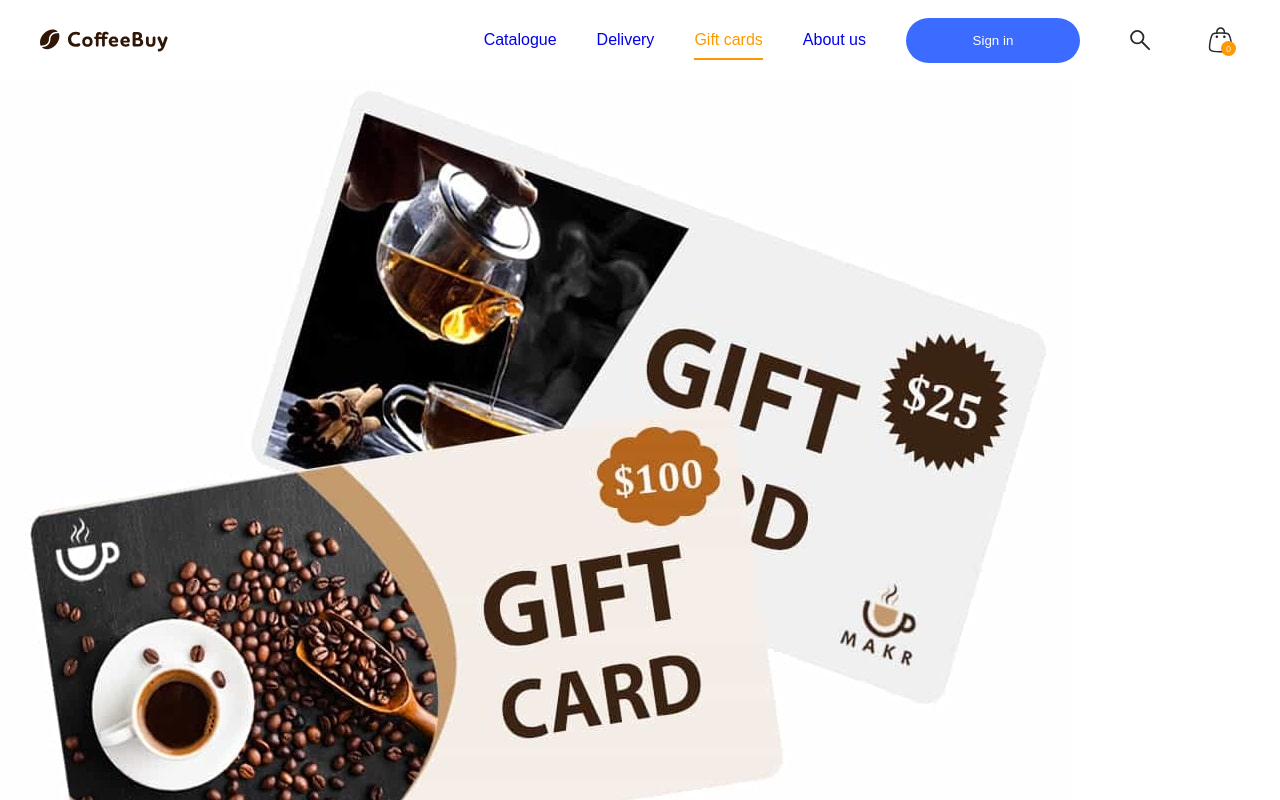
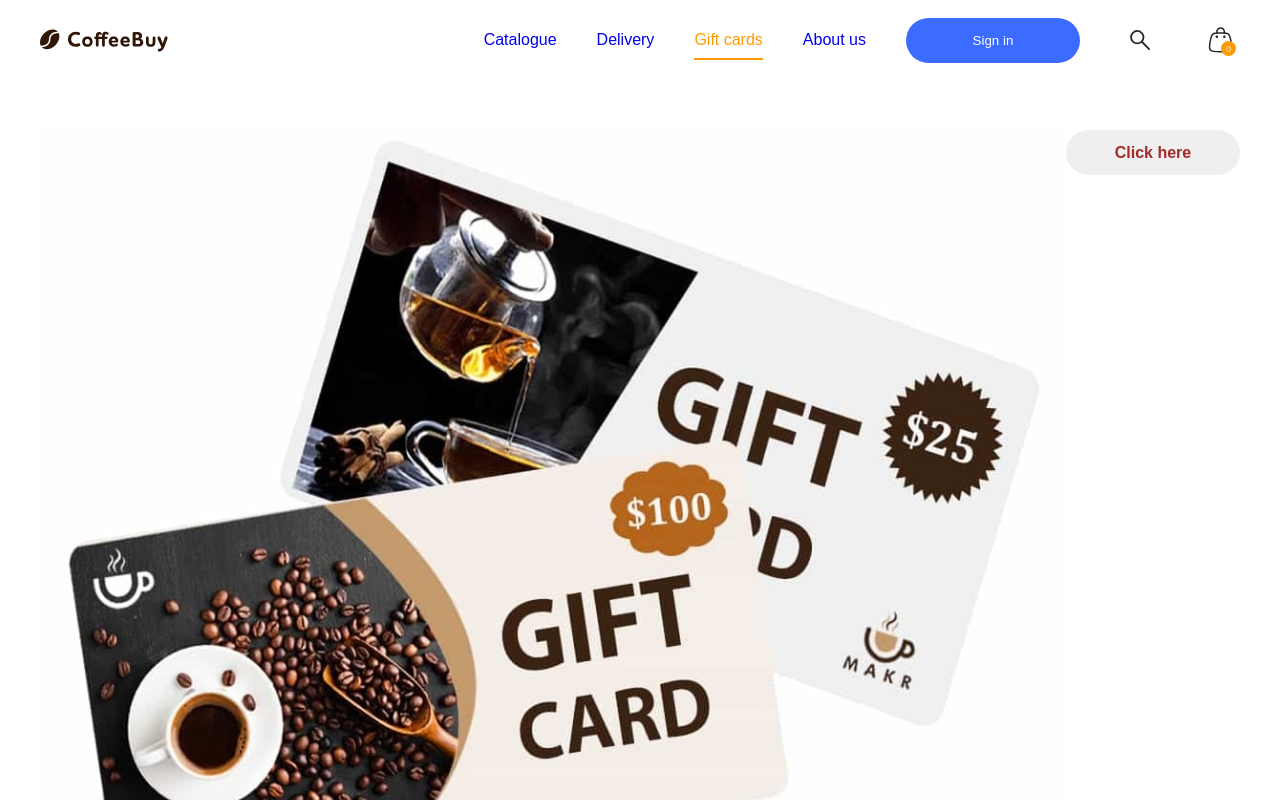
Before and after one commit to Irina-Suprun/new-coffee, a Vue app: page /#/gift in a window 1280 px wide. Shown: the top 800 px of the page. Built offline with nearby package versions, Linux system fonts and the light colour scheme.

Commit message:
created collapse component

```diff
--- a/src/Pages/Gift.vue
+++ b/src/Pages/Gift.vue
@@ -1,12 +1,49 @@
 <template>
-    <div class="gift-page">
+  <div class="gift-page container">
+    <div class="gift-page__image">
       <img src="../assets/gift-card.jpg" alt="gift-card">
     </div>
-  </template>
+    <div class="gift-page__collapse">
+      <CollapseComponent>
+        <template #activator>
+          Click here
+        </template>
+        <template #content>
+          <div :Collapse="Collapse" @collapseEvent="event">
+            Shopping for someone else but not sure what to give them?
+            Give them the gift of choice with a Ratio Gift
+            Card.
+            Gift cards are delivered by email and contain instructions
+            to redeem them at checkout. Our gift cards have
+            no additional processing fees.
+          </div>
+        </template>
+      </CollapseComponent>
+    </div>
+  </div>
+</template>
 
 <script>
+import CollapseComponent from '../components/CollapseComponent/index.vue';
+
 export default {
   name: 'Gift-page',
-  components: {},
+
+  components: {
+    CollapseComponent,
+  },
+  data() {
+    return {
+
+    };
+  },
+  methods: {
+    event() {
+      console.log('abracadabra');
+    },
+  },
+
 };
 </script>
+
+<style lang="scss" src="../Pages/gift.scss" />
--- /dev/null
+++ b/src/Pages/gift.scss
@@ -0,0 +1,9 @@
+.gift-page {
+    display: flex;
+    padding-top: 50px;
+    padding-bottom: 50px;
+
+    &__collapse {
+        max-width: 400px;
+    }
+}
--- /dev/null
+++ b/src/components/CollapseComponent/index.vue
@@ -0,0 +1,49 @@
+<template>
+    <div class="collapse-component">
+        <button @click="toogle" class="collapse-activator button">
+            <slot name="activator"></slot>
+        </button>
+        <div v-if="isCollapsed" class="collapse-content">
+            <slot name="content"></slot>
+        </div>
+    </div>
+</template>
+
+<script>
+
+export default {
+  name: 'CollapseComponent',
+  props: {
+    Collapse: {
+      type: Boolean,
+      default: false,
+    },
+  },
+  data() {
+    return {
+      isCollapsed: this.Collapse,
+    };
+  },
+  methods: {
+    toogle() {
+      this.isCollapsed = !this.isCollapsed;
+      this.$emit('collapseEvent', this.isCollapsed);
+    },
+  },
+};
+</script>
+
+<style>
+.collapse-activator {
+    color: brown;
+    font-size: 16px;
+    font-weight: 600;
+}
+
+.collapse-content {
+    padding: 15px;
+    color: rgb(49, 31, 8);
+    font-size: 18px;
+    font-family: '';
+}
+</style>
```
Also changed, not shown: .eslintrc.js.
